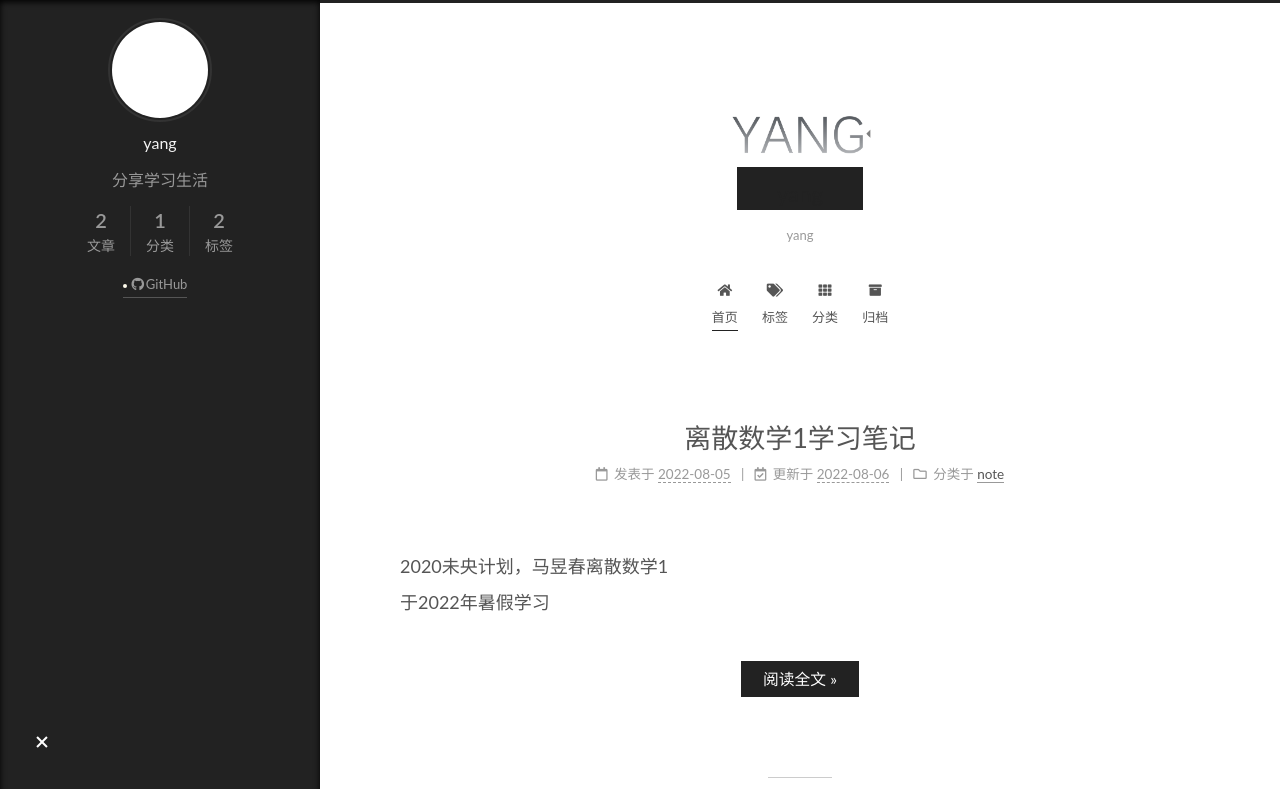
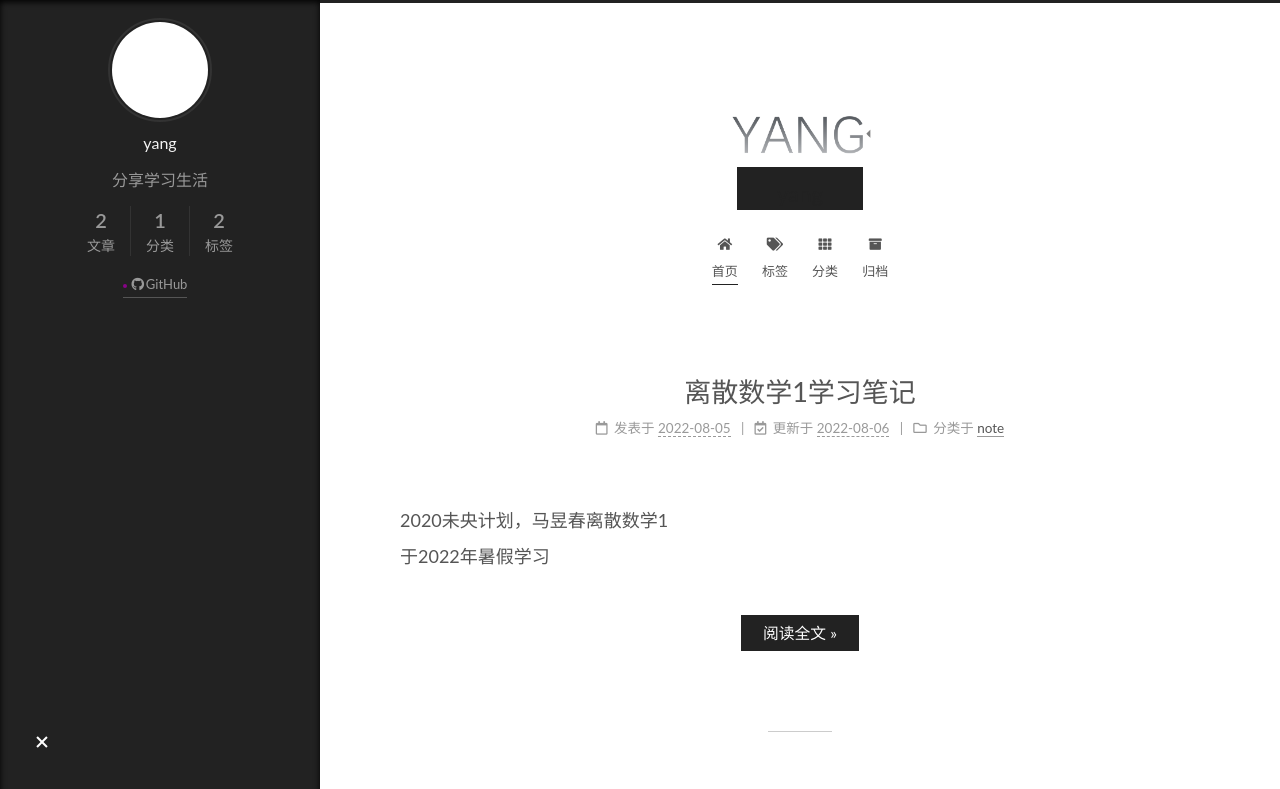
Before and after one commit to 222Byang/222Byang.github.io, a plain HTML site: page index.html in a window 1280 px wide. Shown: the top 789 px of the page. Drawn offline with nearby package versions, Linux system fonts and the light colour scheme; some packages are replaced by stand-ins of ours; a script that the page names is missing.

Commit message:
Site updated: 2022-08-06 15:59:19

```diff
--- a/css/main.css
+++ b/css/main.css
@@ -975,7 +975,7 @@ pre .javascript .function {
 }
 .brand {
   border-bottom: none;
-  color: var(--brand-color);
+  color: #fff !important;
   display: inline-block;
   line-height: 1.375em;
   padding: 0 40px;
@@ -1169,7 +1169,7 @@ pre .javascript .function {
 }
 .links-of-author a::before,
 .links-of-author span.exturl::before {
-  background: #fffced;
+  background: #870388;
   border-radius: 50%;
   content: ' ';
   display: inline-block;
--- a/index.html
+++ b/index.html
@@ -103,7 +103,6 @@
       <h1 class="site-title">yang</h1>
       <span class="logo-line-after"><i></i></span>
     </a>
-      <p class="site-subtitle" itemprop="description">yang</p>
   </div>
 
   <div class="site-nav-right">
```
Also changed, not shown: 2022/08/05/21-46-36/index.html (+0 -1 lines), 2022/08/05/21-57-30/index.html (+0 -1 lines), archives/2022/08/index.html (+0 -1 lines), archives/2022/index.html (+0 -1 lines), archives/index.html (+0 -1 lines), categories/index.html (+0 -1 lines), categories/note/index.html (+0 -1 lines), tags/index.html (+0 -1 lines), tags/note/index.html (+0 -1 lines), tags/离散数学1/index.html (+0 -1 lines).
